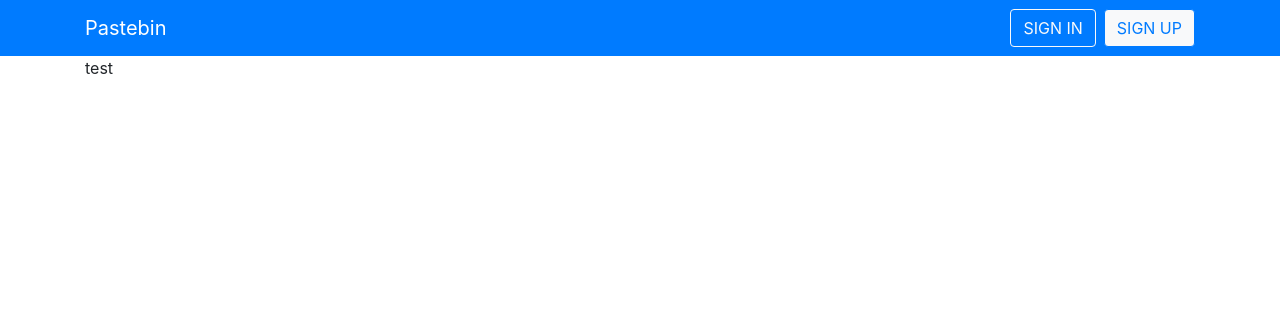
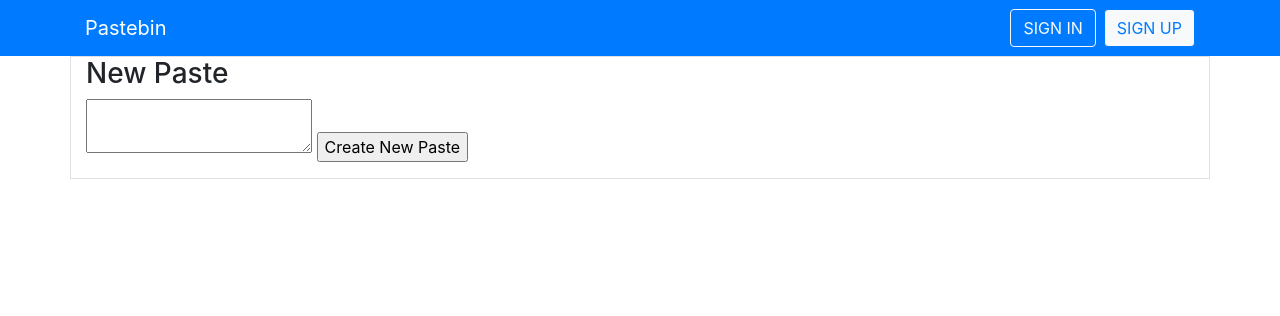
Before and after one commit to Monge1h/pastebin_flask, a Flask app: page / in a window 1280 px wide. Shown: the top 316 px of the page. Run offline with Flask 2, Linux system fonts and the light colour scheme; some libraries are stand-ins or nearby versions.

Commit message:
Add form and csrf_token to home.html

```diff
--- a/app/templates/home.html
+++ b/app/templates/home.html
@@ -4,7 +4,12 @@
     Welcome
 {% endblock %}
 {% block content %}
-    <div class="container">
-        test
+    <div class="container border">
+        <h3>New Paste</h3>
+        <input type="hidden" name="csrf_token" value="{{ csrf_token() }}">
+        <form action="{{ url_for('index') }}" method="POST">
+            {{ paste_bin_form.paste }}
+            {{ paste_bin_form.submit }}
+        </form>
     </div>
 {% endblock %}
```
